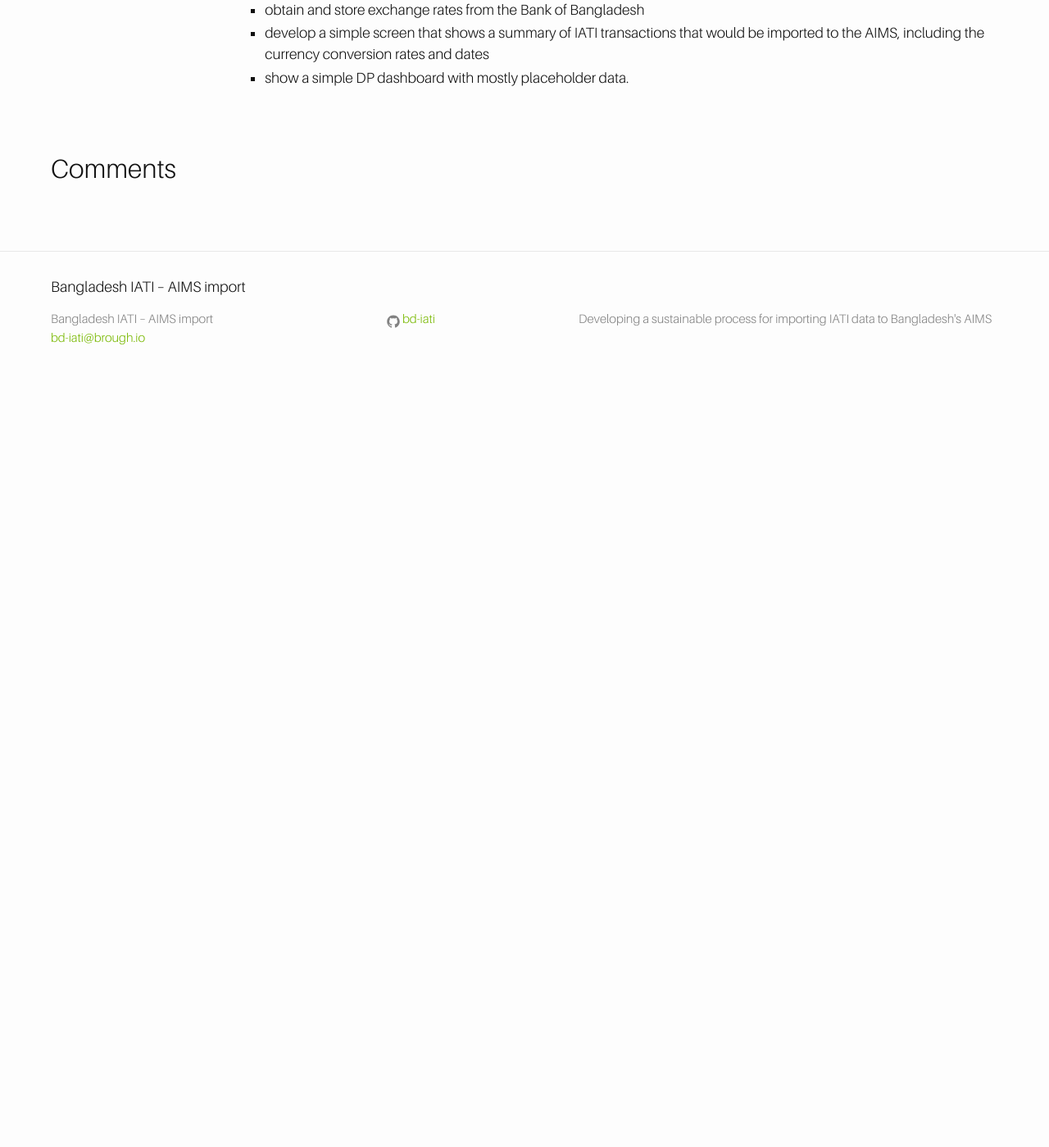
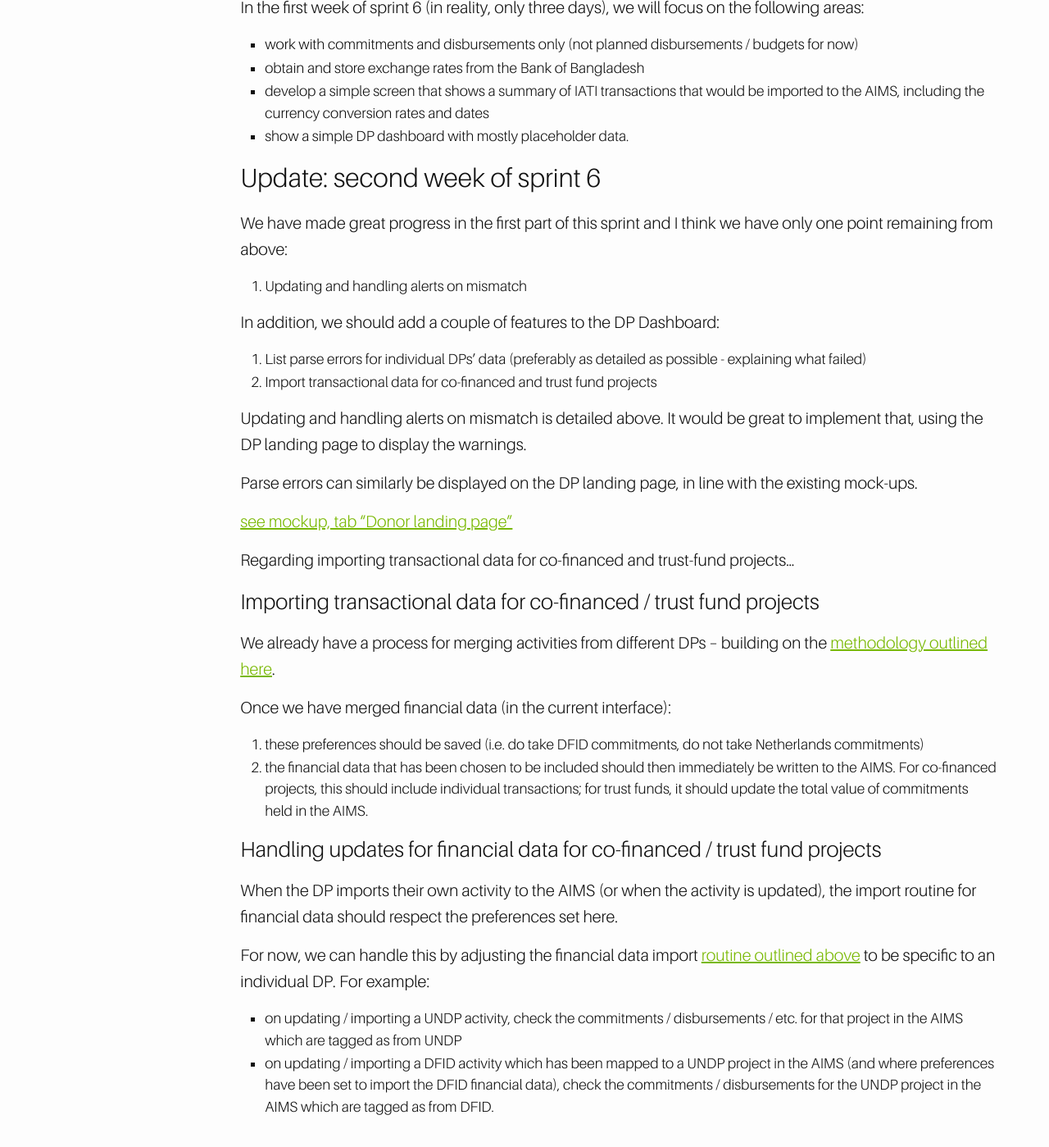
Before and after one commit to BD-IATI/bd-iati.github.io, a Jekyll site: the page built from _development/sprint-6.md, in a window 1280 px wide and 1400 px high, scrolled down 5951 px. Shown: the whole window at 82% size. Built offline with Jekyll 4.4.1, drawn with Linux system fonts in a browser that asks for light colours; comment, search, counter and statistics services are not loaded; before the commit the page ends 6435 px from its top, so only the background shows below that; some of the changed text lies outside the part shown.

Commit message:
Update sprint 6 with week 2 work

```diff
--- a/_development/sprint-6.md
+++ b/_development/sprint-6.md
@@ -193,3 +193,41 @@
 * obtain and store exchange rates from the Bank of Bangladesh
 * develop a simple screen that shows a summary of IATI transactions that would be imported to the AIMS, including the currency conversion rates and dates
 * show a simple DP dashboard with mostly placeholder data.
+
+## Update: second week of sprint 6
+
+We have made great progress in the first part of this sprint and I think we have only one point remaining from above:
+
+1. Updating and handling alerts on mismatch
+
+In addition, we should add a couple of features to the DP Dashboard:
+
+1. List parse errors for individual DPs' data (preferably as detailed as possible - explaining what failed)
+2. Import transactional data for co-financed and trust fund projects
+
+Updating and handling alerts on mismatch is detailed above. It would be great to implement that, using the DP landing page to display the warnings.
+
+Parse errors can similarly be displayed on the DP landing page, in line with the existing mock-ups.
+
+[see mockup, tab "Donor landing page"](http://test.brough.io/bd/sprint6.htm)
+
+Regarding importing transactional data for co-financed and trust-fund projects...
+
+
+### Importing transactional data for co-financed / trust fund projects
+
+We already have a process for merging activities from different DPs -- building on the [methodology outlined here](http://bd-iati.github.io/documentation/merging-updating-cofinanced-projects/).
+
+Once we have merged financial data (in the current interface):
+
+1. these preferences should be saved (i.e. do take DFID commitments, do not take Netherlands commitments)
+2. the financial data that has been chosen to be included should then immediately be written to the AIMS. For co-financed projects, this should include individual transactions; for trust funds, it should update the total value of commitments held in the AIMS.
+
+### Handling updates for financial data for co-financed / trust fund projects
+
+When the DP imports their own activity to the AIMS (or when the activity is updated), the import routine for financial data should respect the preferences set here.
+
+For now, we can handle this by adjusting the financial data import [routine outlined above](#inserting-financial-data-to-aims---first-time) to be specific to an individual DP. For example:
+
+* on updating / importing a UNDP activity, check the commitments / disbursements / etc. for that project in the AIMS which are tagged as from UNDP
+* on updating / importing a DFID activity which has been mapped to a UNDP project in the AIMS (and where preferences have been set to import the DFID financial data), check the commitments / disbursements for the UNDP project in the AIMS which are tagged as from DFID.
```
